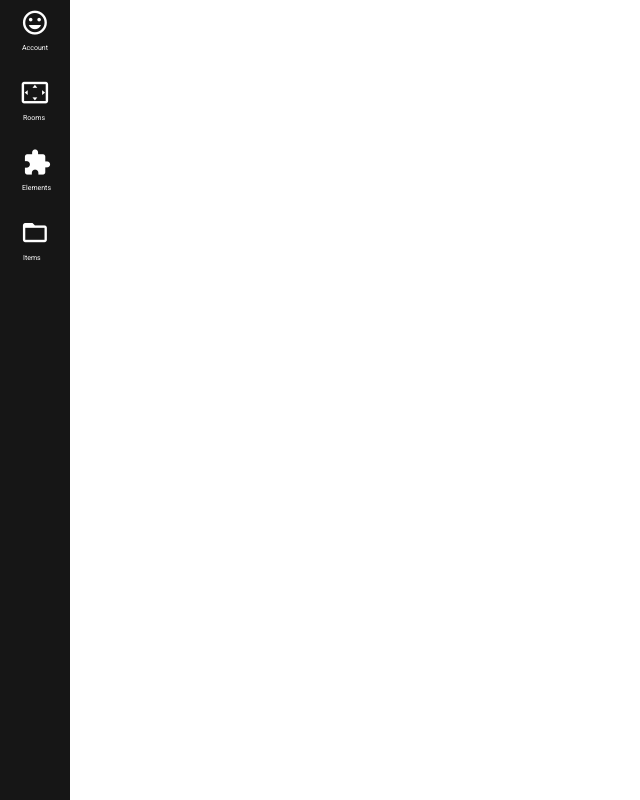
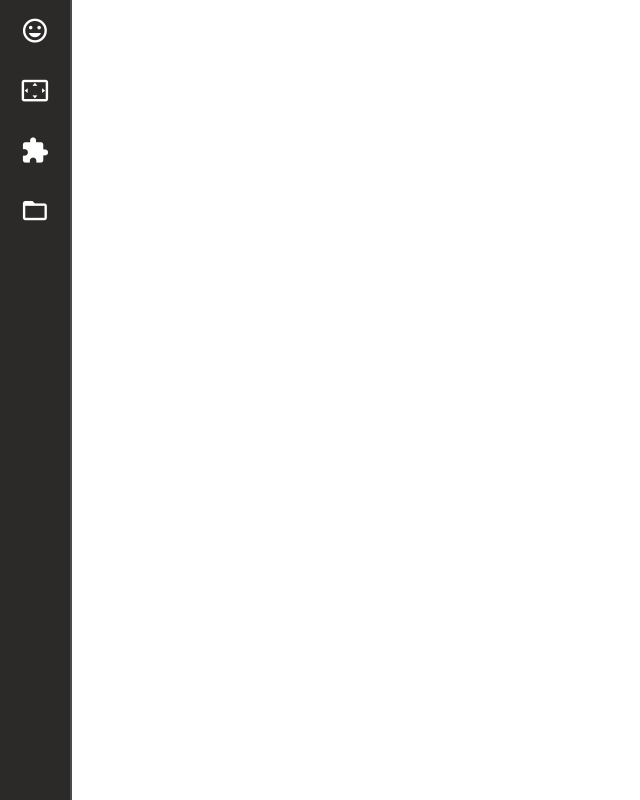
Before and after one commit to JoenHo/notaverse, an Angular app in the folder client/: page / in a window 1280 px wide. Shown: the whole page, without its empty margins (0-640 px from the left). Built offline with nearby package versions, Linux system fonts and the light colour scheme.

Commit message:
Adjust sidenave

```diff
--- a/client/src/app/components/sidenav/sidenav.component.html
+++ b/client/src/app/components/sidenav/sidenav.component.html
@@ -1,27 +1,25 @@
 <!DOCTYPE html>
 <div>
+  <div class="sidebar-container">
     <div class="sidenav-button-grp" autosize>
       <mat-button-toggle class="sidenav-button" (click)="toggleDrawer(1)" [class.active]="activeButton === 1">
         <mat-icon class="icon-display" aria-label="USER">insert_emoticon</mat-icon>
-      <label class="button-label">Account</label>
       </mat-button-toggle>
       <mat-button-toggle class="sidenav-button" (click)="toggleDrawer(2)" [class.active]="activeButton === 2">
         <mat-icon class="icon-display" aria-label="ROOMS">settings_overscan</mat-icon>
-      <label class="button-label">Rooms</label>
       </mat-button-toggle>
       <mat-button-toggle class="sidenav-button" (click)="toggleDrawer(3)" [class.active]="activeButton === 3">
         <mat-icon class="icon-display" aria-label="ELEMENTS">extension</mat-icon>
-      <label class="button-label">Elements</label>
       </mat-button-toggle>
       <mat-button-toggle class="sidenav-button" (click)="toggleDrawer(4)" [class.active]="activeButton === 4">
         <mat-icon class="icon-display" aria-label="ITEMS">folder_open</mat-icon>
-      <label class="button-label">Items</label>
       </mat-button-toggle>
     </div>
 
-  <mat-drawer-container class="sidebar-container">
+    <mat-drawer-container>
       <mat-drawer class="sidebar" mode="side" [opened]="drawerOpen">
         <div class="sidenav-content">{{ drawerContent }}</div>
       </mat-drawer>
     </mat-drawer-container>
   </div>
+</div>
--- a/client/src/app/components/sidenav/sidenav.component.scss
+++ b/client/src/app/components/sidenav/sidenav.component.scss
@@ -1,13 +1,17 @@
-// --------------------------
-// Style for sidenav buttons
-// --------------------------
+.sidebar-container {
+  display: flex;
+  flex-direction: row;
+}
+
 .sidenav-button-grp {
   display: flex;
   flex-direction: column;
   align-items: center;
+  align-content: center;
   width: 70px;
   height: 100vh;
-  background: rgb(22, 22, 22);
+  background: #2c2929;
+  border-right: 2px solid #4d4c4c;
 }
 
 .icon-display {
@@ -22,35 +26,18 @@
   height:50px;
   background-color: transparent;
   border: none;
-  padding: 5px;
-  margin: 5px;
+  padding: 5px, 5px, 5px, 5px;
+  margin: 5px
 }
 
 .sidenav-button.active {
-  background-color: #2f2f2f
-}
-
-.button-label {
-  display: flex;
-  font-size: 7px;
-  text-align: center;
-  padding: 0px 0px 0px 0px;
-  margin: -22px 0px 0px 0px;
-}
-
-// ------------------
-// Style for sidebar
-// ------------------
-.sidebar-container {
+  background-color: #484747
 }
 
 .sidebar {
   width: 400px;
   height: 100vh;
-  position: fixed;
-  top: 0px;
-  left: 70px;
-  background-color: #2f2f2f;
+  background-color: #333333;
   padding: 0px;
   transition: transform 0.5s ease-in-out;
   transform: translateX(0);
```
Lines whose indentation alone changed are shown as unchanged.
